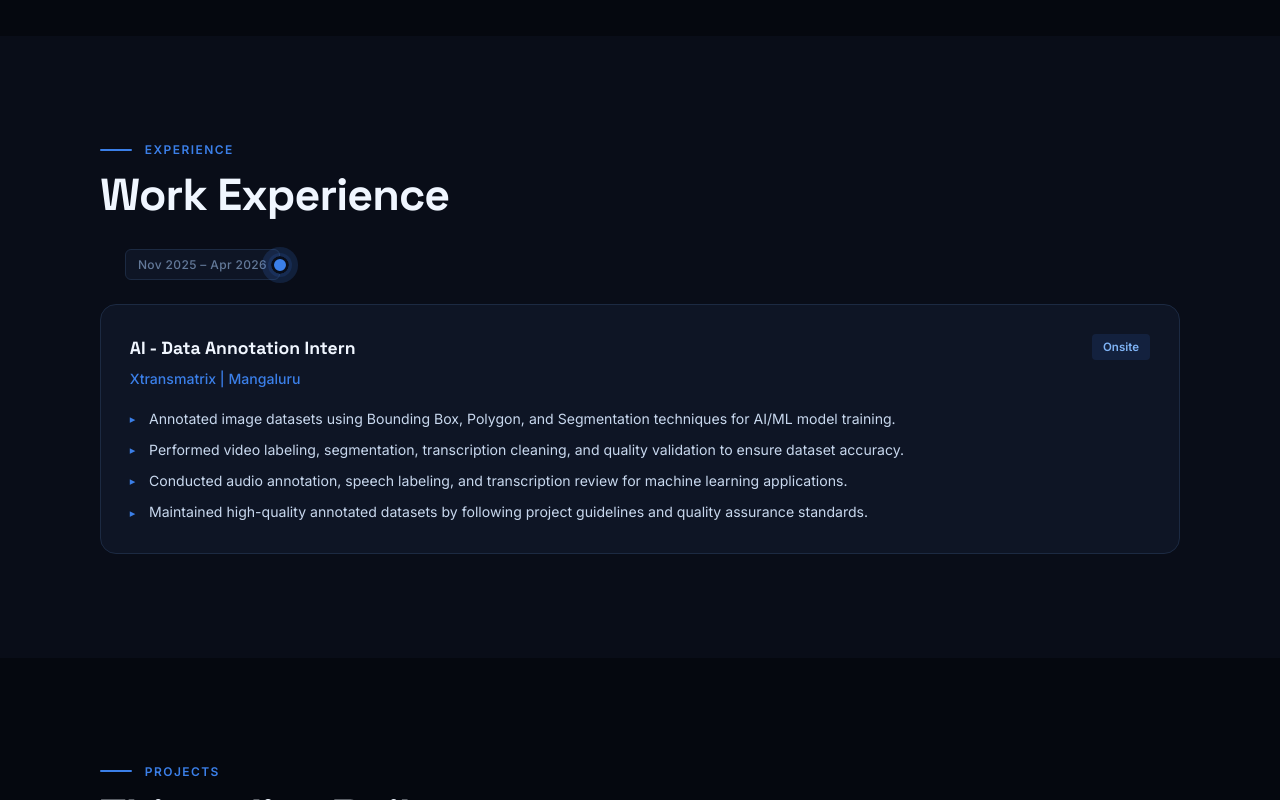
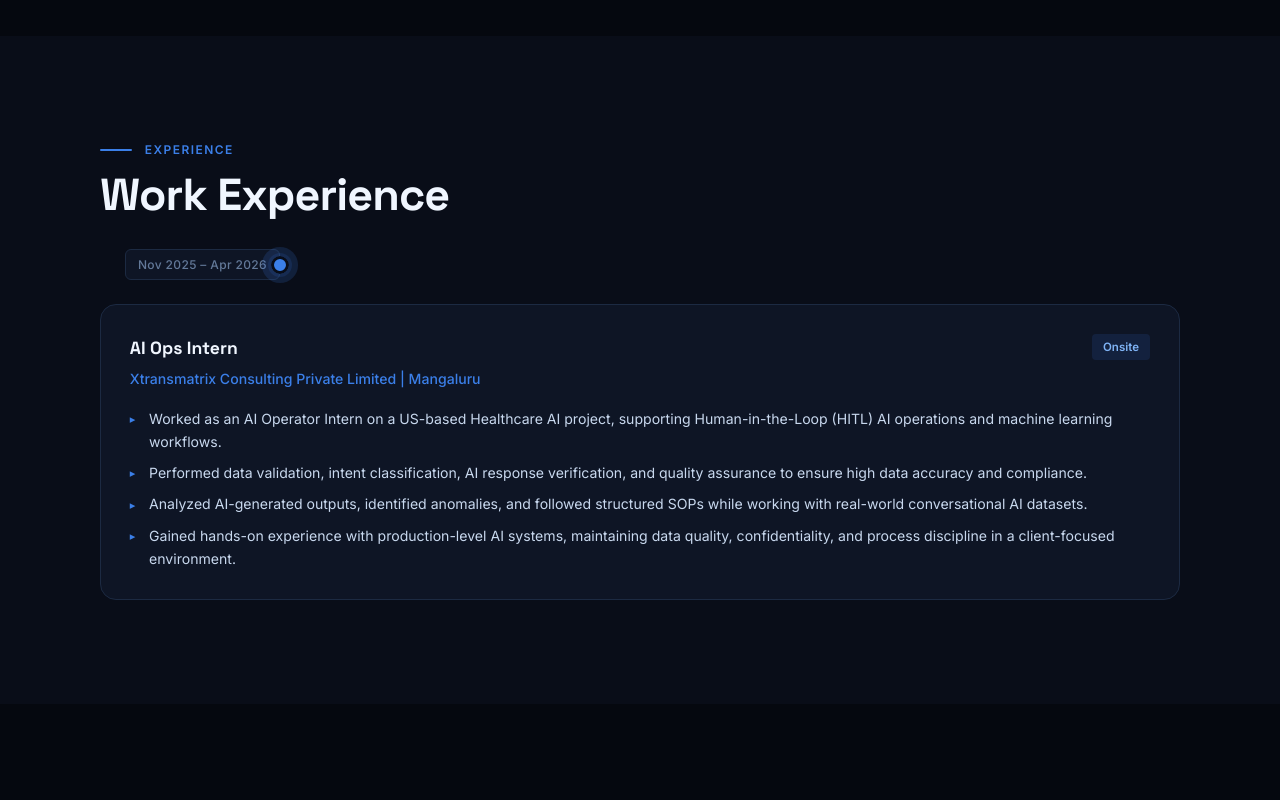
Before and after one commit to kumarsm9130/kumar-portfolio, a plain HTML site: page index.html in a window 1280 px wide. Shown: the part 2792-3592 px from the top of the page. Drawn offline with Linux system fonts and the light colour scheme.

Commit message:
Update index.html

```diff
--- a/index.html
+++ b/index.html
@@ -835,7 +835,7 @@ footer .fl span{color:var(--blue)}
 
         <div class="av-card fade-up">
           <div class="av-icon">💼</div>
-          <div><div class="av-label">Last Role</div><div class="av-value">AI - Data Annotation Intern · Xtransmatrix</div></div>
+                    <div><div class="av-label">Last Role</div><div class="av-value">AI Ops Intern · Xtransmatrix</div></div>
         </div>
 
         <div class="av-card fade-up">
@@ -932,15 +932,15 @@ footer .fl span{color:var(--blue)}
           </div>
           <div class="exp-body">
           <div class="exp-title-row">
-            <div class="exp-title">AI - Data Annotation Intern</div>
+            <div class="exp-title">AI Ops Intern</div>
             <div class="exp-type">Onsite</div>
           </div>
-          <div class="exp-company">Xtransmatrix | Mangaluru</div>
+        <div class="exp-company">Xtransmatrix Consulting Private Limited | Mangaluru</div>
           <ul class="exp-li">
-            <li>Annotated image datasets using Bounding Box, Polygon, and Segmentation techniques for AI/ML model training.</li>
-            <li>Performed video labeling, segmentation, transcription cleaning, and quality validation to ensure dataset accuracy.</li>
-            <li>Conducted audio annotation, speech labeling, and transcription review for machine learning applications.</li>
-            <li>Maintained high-quality annotated datasets by following project guidelines and quality assurance standards.</li>
+              <li>Worked as an AI Operator Intern on a US-based Healthcare AI project, supporting Human-in-the-Loop (HITL) AI operations and machine learning workflows.</li>
+            <li>Performed data validation, intent classification, AI response verification, and quality assurance to ensure high data accuracy and compliance.</li>
+            <li>Analyzed AI-generated outputs, identified anomalies, and followed structured SOPs while working with real-world conversational AI datasets.</li>
+            <li>Gained hands-on experience with production-level AI systems, maintaining data quality, confidentiality, and process discipline in a client-focused environment.</li>
           </ul>
         </div>
       </div>
```
